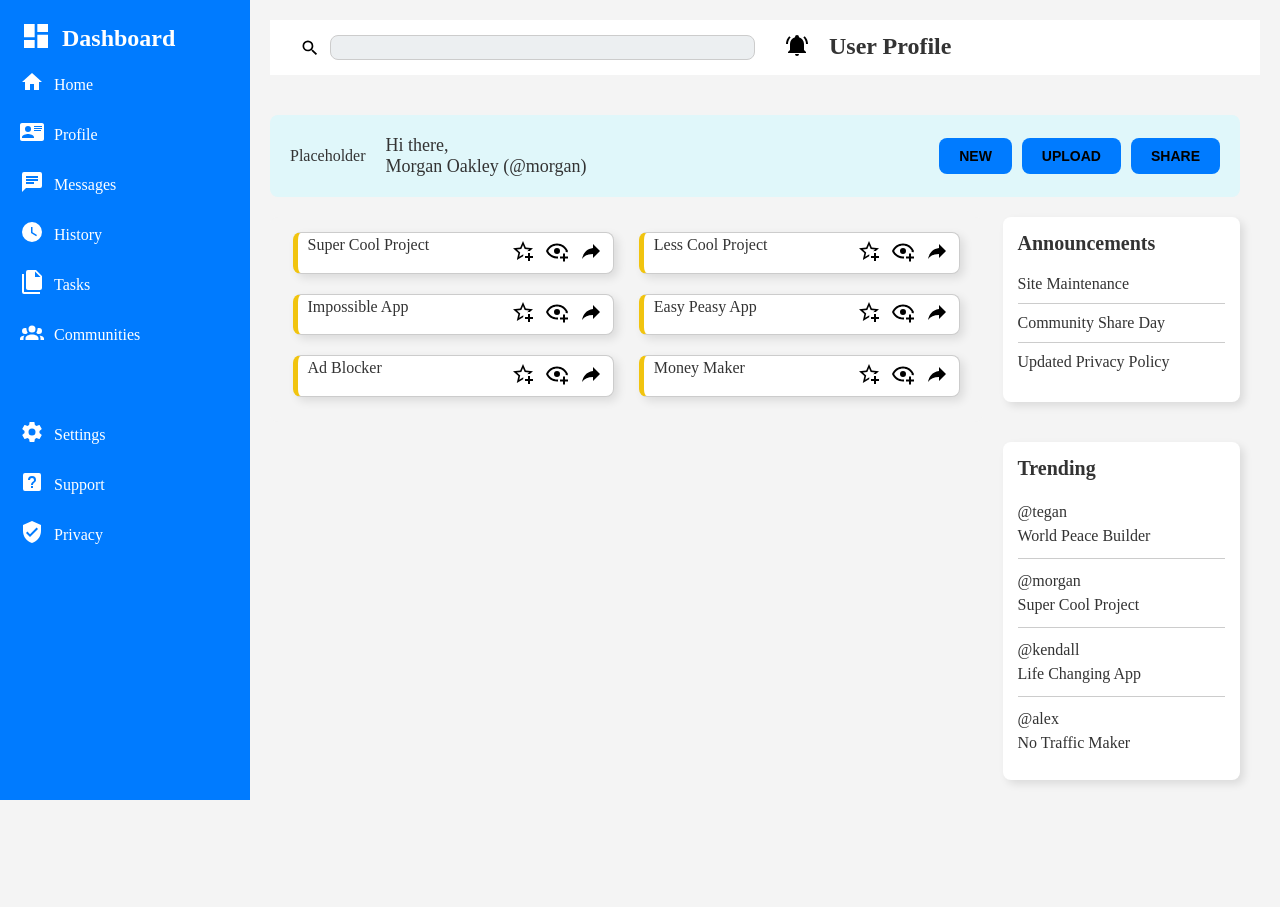
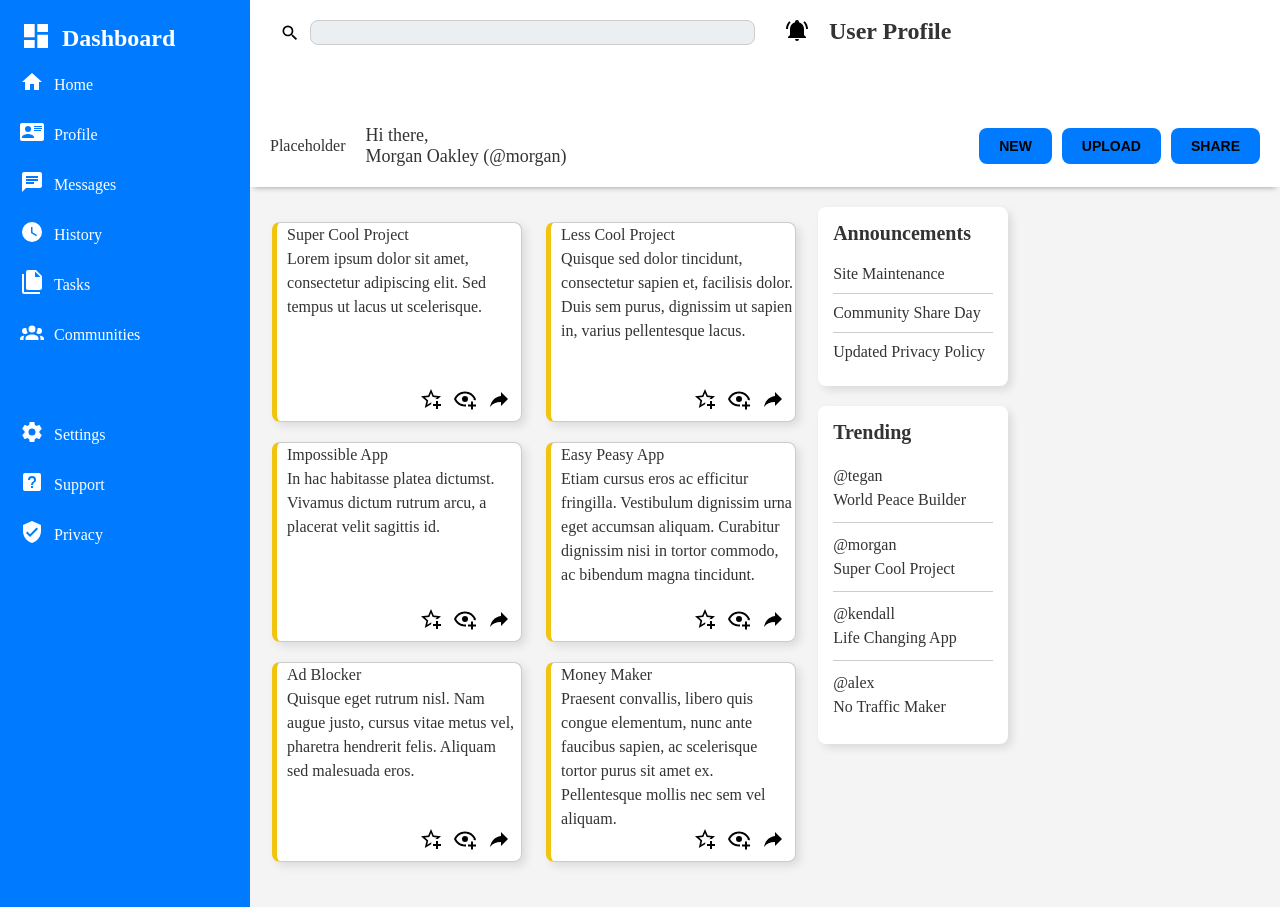
Before and after one commit to gp2856/odin-project_admin-dashboard, a plain HTML site: page index.html in a window 1280 px wide. Before the commit the page ends 800 px from the top, so only its background shows below. Drawn offline with Linux system fonts and the light colour scheme.

Commit message:
Did some major overhaul to the overall layout of the page.  Things are looking much more like they are supposed to now

```diff
--- a/index.html
+++ b/index.html
@@ -27,6 +27,7 @@
 
         <!-- Main Content Area-->
             <div class="main-content">
+                <div class="header-wrapper">
                     <header class="header">
                         <div class="search-bar">
                             <svg xmlns="http://www.w3.org/2000/svg" viewBox="0 0 24 24" style="width: 20px; height: 20px;"><title>magnify</title><path d="M9.5,3A6.5,6.5 0 0,1 16,9.5C16,11.11 15.41,12.59 14.44,13.73L14.71,14H15.5L20.5,19L19,20.5L14,15.5V14.71L13.73,14.44C12.59,15.41 11.11,16 9.5,16A6.5,6.5 0 0,1 3,9.5A6.5,6.5 0 0,1 9.5,3M9.5,5C7,5 5,7 5,9.5C5,12 7,14 9.5,14C12,14 14,12 14,9.5C14,7 12,5 9.5,5Z" /></svg>
@@ -52,12 +53,17 @@
                             <button class="share-button">Share</button>
                         </div>
                     </div>
+                </div>
 
             <!-- Main Dashboard Content -->
                 <!-- Projects Section -->
+                 <div class="content-wrapper">
                  <div class="projects-section">
                     <div class="project-card">
-                        Super Cool Project
+                        <div class="project-card-header">Super Cool Project</div>
+                        <div class="project-card-description">
+                            Lorem ipsum dolor sit amet, consectetur adipiscing elit. Sed tempus ut lacus ut scelerisque.
+                        </div>
                         <div class="icons-container">
                             <svg xmlns="http://www.w3.org/2000/svg" viewBox="0 0 24 24"><title>star-plus-outline</title><path d="M5.8 21L7.4 14L2 9.2L9.2 8.6L12 2L14.8 8.6L22 9.2L18.8 12H18C17.3 12 16.6 12.1 15.9 12.4L18.1 10.5L13.7 10.1L12 6.1L10.3 10.1L5.9 10.5L9.2 13.4L8.2 17.7L12 15.4L12.5 15.7C12.3 16.2 12.1 16.8 12.1 17.3L5.8 21M17 14V17H14V19H17V22H19V19H22V17H19V14H17Z" /></svg>
                             <svg xmlns="http://www.w3.org/2000/svg" viewBox="0 0 24 24"><title>eye-plus-outline</title><path d="M12,4.5C7,4.5 2.73,7.61 1,12C2.73,16.39 7,19.5 12,19.5C12.36,19.5 12.72,19.5 13.08,19.45C13.03,19.13 13,18.82 13,18.5C13,18.14 13.04,17.78 13.1,17.42C12.74,17.46 12.37,17.5 12,17.5C8.24,17.5 4.83,15.36 3.18,12C4.83,8.64 8.24,6.5 12,6.5C15.76,6.5 19.17,8.64 20.82,12C20.7,12.24 20.56,12.45 20.43,12.68C21.09,12.84 21.72,13.11 22.29,13.5C22.56,13 22.8,12.5 23,12C21.27,7.61 17,4.5 12,4.5M12,9A3,3 0 0,0 9,12A3,3 0 0,0 12,15A3,3 0 0,0 15,12A3,3 0 0,0 12,9M18,14.5V17.5H15V19.5H18V22.5H20V19.5H23V17.5H20V14.5H18Z" /></svg>
@@ -65,7 +71,10 @@
                         </div>
                     </div>
                     <div class="project-card">
-                        Less Cool Project
+                        <div class="project-card-header">Less Cool Project</div>
+                        <div class="project-card-description">
+                            Quisque sed dolor tincidunt, consectetur sapien et, facilisis dolor. Duis sem purus, dignissim ut sapien in, varius pellentesque lacus.
+                        </div>
                         <div class="icons-container">
                             <svg xmlns="http://www.w3.org/2000/svg" viewBox="0 0 24 24"><title>star-plus-outline</title><path d="M5.8 21L7.4 14L2 9.2L9.2 8.6L12 2L14.8 8.6L22 9.2L18.8 12H18C17.3 12 16.6 12.1 15.9 12.4L18.1 10.5L13.7 10.1L12 6.1L10.3 10.1L5.9 10.5L9.2 13.4L8.2 17.7L12 15.4L12.5 15.7C12.3 16.2 12.1 16.8 12.1 17.3L5.8 21M17 14V17H14V19H17V22H19V19H22V17H19V14H17Z" /></svg>
                             <svg xmlns="http://www.w3.org/2000/svg" viewBox="0 0 24 24"><title>eye-plus-outline</title><path d="M12,4.5C7,4.5 2.73,7.61 1,12C2.73,16.39 7,19.5 12,19.5C12.36,19.5 12.72,19.5 13.08,19.45C13.03,19.13 13,18.82 13,18.5C13,18.14 13.04,17.78 13.1,17.42C12.74,17.46 12.37,17.5 12,17.5C8.24,17.5 4.83,15.36 3.18,12C4.83,8.64 8.24,6.5 12,6.5C15.76,6.5 19.17,8.64 20.82,12C20.7,12.24 20.56,12.45 20.43,12.68C21.09,12.84 21.72,13.11 22.29,13.5C22.56,13 22.8,12.5 23,12C21.27,7.61 17,4.5 12,4.5M12,9A3,3 0 0,0 9,12A3,3 0 0,0 12,15A3,3 0 0,0 15,12A3,3 0 0,0 12,9M18,14.5V17.5H15V19.5H18V22.5H20V19.5H23V17.5H20V14.5H18Z" /></svg>
@@ -73,7 +82,10 @@
                         </div>
                     </div>
                     <div class="project-card">
-                        Impossible App
+                        <div class="project-card-header">Impossible App</div>
+                        <div class="project-card-description">
+                            In hac habitasse platea dictumst. Vivamus dictum rutrum arcu, a placerat velit sagittis id.
+                        </div>
                         <div class="icons-container">
                             <svg xmlns="http://www.w3.org/2000/svg" viewBox="0 0 24 24"><title>star-plus-outline</title><path d="M5.8 21L7.4 14L2 9.2L9.2 8.6L12 2L14.8 8.6L22 9.2L18.8 12H18C17.3 12 16.6 12.1 15.9 12.4L18.1 10.5L13.7 10.1L12 6.1L10.3 10.1L5.9 10.5L9.2 13.4L8.2 17.7L12 15.4L12.5 15.7C12.3 16.2 12.1 16.8 12.1 17.3L5.8 21M17 14V17H14V19H17V22H19V19H22V17H19V14H17Z" /></svg>
                             <svg xmlns="http://www.w3.org/2000/svg" viewBox="0 0 24 24"><title>eye-plus-outline</title><path d="M12,4.5C7,4.5 2.73,7.61 1,12C2.73,16.39 7,19.5 12,19.5C12.36,19.5 12.72,19.5 13.08,19.45C13.03,19.13 13,18.82 13,18.5C13,18.14 13.04,17.78 13.1,17.42C12.74,17.46 12.37,17.5 12,17.5C8.24,17.5 4.83,15.36 3.18,12C4.83,8.64 8.24,6.5 12,6.5C15.76,6.5 19.17,8.64 20.82,12C20.7,12.24 20.56,12.45 20.43,12.68C21.09,12.84 21.72,13.11 22.29,13.5C22.56,13 22.8,12.5 23,12C21.27,7.61 17,4.5 12,4.5M12,9A3,3 0 0,0 9,12A3,3 0 0,0 12,15A3,3 0 0,0 15,12A3,3 0 0,0 12,9M18,14.5V17.5H15V19.5H18V22.5H20V19.5H23V17.5H20V14.5H18Z" /></svg>
@@ -81,7 +93,10 @@
                         </div>
                     </div>
                     <div class="project-card">
-                        Easy Peasy App
+                        <div class="project-card-header">Easy Peasy App</div>
+                        <div class="project-card-description">
+                            Etiam cursus eros ac efficitur fringilla. Vestibulum dignissim urna eget accumsan aliquam. Curabitur dignissim nisi in tortor commodo, ac bibendum magna tincidunt.
+                        </div>
                         <div class="icons-container">
                             <svg xmlns="http://www.w3.org/2000/svg" viewBox="0 0 24 24"><title>star-plus-outline</title><path d="M5.8 21L7.4 14L2 9.2L9.2 8.6L12 2L14.8 8.6L22 9.2L18.8 12H18C17.3 12 16.6 12.1 15.9 12.4L18.1 10.5L13.7 10.1L12 6.1L10.3 10.1L5.9 10.5L9.2 13.4L8.2 17.7L12 15.4L12.5 15.7C12.3 16.2 12.1 16.8 12.1 17.3L5.8 21M17 14V17H14V19H17V22H19V19H22V17H19V14H17Z" /></svg>
                             <svg xmlns="http://www.w3.org/2000/svg" viewBox="0 0 24 24"><title>eye-plus-outline</title><path d="M12,4.5C7,4.5 2.73,7.61 1,12C2.73,16.39 7,19.5 12,19.5C12.36,19.5 12.72,19.5 13.08,19.45C13.03,19.13 13,18.82 13,18.5C13,18.14 13.04,17.78 13.1,17.42C12.74,17.46 12.37,17.5 12,17.5C8.24,17.5 4.83,15.36 3.18,12C4.83,8.64 8.24,6.5 12,6.5C15.76,6.5 19.17,8.64 20.82,12C20.7,12.24 20.56,12.45 20.43,12.68C21.09,12.84 21.72,13.11 22.29,13.5C22.56,13 22.8,12.5 23,12C21.27,7.61 17,4.5 12,4.5M12,9A3,3 0 0,0 9,12A3,3 0 0,0 12,15A3,3 0 0,0 15,12A3,3 0 0,0 12,9M18,14.5V17.5H15V19.5H18V22.5H20V19.5H23V17.5H20V14.5H18Z" /></svg>
@@ -89,7 +104,10 @@
                         </div>
                     </div>
                     <div class="project-card">
-                        Ad Blocker
+                        <div class="project-card-header">Ad Blocker</div>
+                        <div class="project-card-description">
+                            Quisque eget rutrum nisl. Nam augue justo, cursus vitae metus vel, pharetra hendrerit felis. Aliquam sed malesuada eros.
+                        </div>
                         <div class="icons-container">
                             <svg xmlns="http://www.w3.org/2000/svg" viewBox="0 0 24 24"><title>star-plus-outline</title><path d="M5.8 21L7.4 14L2 9.2L9.2 8.6L12 2L14.8 8.6L22 9.2L18.8 12H18C17.3 12 16.6 12.1 15.9 12.4L18.1 10.5L13.7 10.1L12 6.1L10.3 10.1L5.9 10.5L9.2 13.4L8.2 17.7L12 15.4L12.5 15.7C12.3 16.2 12.1 16.8 12.1 17.3L5.8 21M17 14V17H14V19H17V22H19V19H22V17H19V14H17Z" /></svg>
                             <svg xmlns="http://www.w3.org/2000/svg" viewBox="0 0 24 24"><title>eye-plus-outline</title><path d="M12,4.5C7,4.5 2.73,7.61 1,12C2.73,16.39 7,19.5 12,19.5C12.36,19.5 12.72,19.5 13.08,19.45C13.03,19.13 13,18.82 13,18.5C13,18.14 13.04,17.78 13.1,17.42C12.74,17.46 12.37,17.5 12,17.5C8.24,17.5 4.83,15.36 3.18,12C4.83,8.64 8.24,6.5 12,6.5C15.76,6.5 19.17,8.64 20.82,12C20.7,12.24 20.56,12.45 20.43,12.68C21.09,12.84 21.72,13.11 22.29,13.5C22.56,13 22.8,12.5 23,12C21.27,7.61 17,4.5 12,4.5M12,9A3,3 0 0,0 9,12A3,3 0 0,0 12,15A3,3 0 0,0 15,12A3,3 0 0,0 12,9M18,14.5V17.5H15V19.5H18V22.5H20V19.5H23V17.5H20V14.5H18Z" /></svg>
@@ -97,7 +115,10 @@
                         </div>
                     </div>
                     <div class="project-card">
-                        Money Maker
+                        <div class="project-card-header">Money Maker</div>
+                        <div class="project-card-description">
+                           Praesent convallis, libero quis congue elementum, nunc ante faucibus sapien, ac scelerisque tortor purus sit amet ex. Pellentesque mollis nec sem vel aliquam.
+                        </div>
                         <div class="icons-container">
                             <svg xmlns="http://www.w3.org/2000/svg" viewBox="0 0 24 24"><title>star-plus-outline</title><path d="M5.8 21L7.4 14L2 9.2L9.2 8.6L12 2L14.8 8.6L22 9.2L18.8 12H18C17.3 12 16.6 12.1 15.9 12.4L18.1 10.5L13.7 10.1L12 6.1L10.3 10.1L5.9 10.5L9.2 13.4L8.2 17.7L12 15.4L12.5 15.7C12.3 16.2 12.1 16.8 12.1 17.3L5.8 21M17 14V17H14V19H17V22H19V19H22V17H19V14H17Z" /></svg>
                             <svg xmlns="http://www.w3.org/2000/svg" viewBox="0 0 24 24"><title>eye-plus-outline</title><path d="M12,4.5C7,4.5 2.73,7.61 1,12C2.73,16.39 7,19.5 12,19.5C12.36,19.5 12.72,19.5 13.08,19.45C13.03,19.13 13,18.82 13,18.5C13,18.14 13.04,17.78 13.1,17.42C12.74,17.46 12.37,17.5 12,17.5C8.24,17.5 4.83,15.36 3.18,12C4.83,8.64 8.24,6.5 12,6.5C15.76,6.5 19.17,8.64 20.82,12C20.7,12.24 20.56,12.45 20.43,12.68C21.09,12.84 21.72,13.11 22.29,13.5C22.56,13 22.8,12.5 23,12C21.27,7.61 17,4.5 12,4.5M12,9A3,3 0 0,0 9,12A3,3 0 0,0 12,15A3,3 0 0,0 15,12A3,3 0 0,0 12,9M18,14.5V17.5H15V19.5H18V22.5H20V19.5H23V17.5H20V14.5H18Z" /></svg>
@@ -105,7 +126,7 @@
                         </div>
                     </div>
                 </div>
-
+                <div class="annoucements-trending-container">
                     <!-- Announcments section -->
                     <div class="announcements-section">
                         <h2>Announcements</h2>
@@ -129,5 +150,7 @@
                 </div>
         </div>
                 </div>
+        </div>
+    </div>
 </body>
 </html>
--- a/styles.css
+++ b/styles.css
@@ -47,7 +47,6 @@ body {
     margin: 10px 0;
 }
 .main-content {
-    padding: 20px;
     display: grid;
     background-color: #f4f4f4;
     grid-template-columns: 3fr 1fr;
@@ -57,13 +56,12 @@ body {
 
 
 .header {
-    background-color: #fff;
     padding: 15px 20px;
+    margin: 0;
     margin-bottom: 20px;
     display: flex;
     justify-content: flex-start;
     align-items: center;
-    padding: 10px 20px;
     grid-column: 1 / span 3;
     grid-row: 1;
     width: 100%;
@@ -76,9 +74,7 @@ body {
     gap: 20px;
     align-items: center;
     padding: 20px;
-    background-color: #e0f7fa;
     border-radius: 8px;
-    grid-column: 1 / 3;
 }
 
 .avatar {
@@ -104,7 +100,6 @@ body {
     padding: 15px;
     border-radius: 8px;
     grid-column: 1;
-    grid-row: 3;
     display: flex;
     justify-content: space-around;
     gap: 10px;
@@ -118,9 +113,16 @@ body {
     border-radius: 8px;
     padding-left: 10px;
     flex: 0 1 calc(50% - 20px); /* forces two cards per row */
+    min-width: 250px;
+    max-width: 400px;
+    min-height: 200px;
+    max-height: 380px;
     margin-bottom: 10px;
     position: relative;
     box-shadow: 4px 4px 10px rgba(0, 0, 0, 0.1);
+    display: flex;
+    flex-direction: column;
+    overflow: hidden;
 }
 
 .icons-container svg {
@@ -136,29 +138,34 @@ body {
     gap: 10px;
 }
 .announcements-section {
+    align-self: start;
+    display: inline-block;
     background-color: #fbe9e7;
     padding: 15px;
     margin-bottom: 20px;
     border-radius: 8px;
-    grid-column: 2;
-    grid-row: 3;
 }
 
 .trending-section {
     background-color: #f3e5f5;
     padding: 15px;
     border-radius: 8px;
+}
+
+.announcements-trending-container {
+    gap: 20px;
     grid-column: 2;
-    grid-row: 4;
 }
 
 .announcements-section, .trending-section {
     display: flex;
+    flex: 1 1 auto;
     flex-direction: column;
     gap: 10px;
     padding: 15px;
     background-color: #fff;
     border-radius: 8px;
+    overflow: hidden;
     box-shadow: 4px 4px 8px rgba(0, 0, 0, 0.1);
 }
 
@@ -263,3 +270,27 @@ button {
     width: 24px;
     margin-right: 10px;
 }
+
+.header-wrapper {
+    display: grid;
+    grid-column: 1 / 3;
+    grid-row: 1;
+    grid-template-columns: auto auto;
+    grid-template-rows: auto auto;
+    row-gap: 0px;
+    background-color: #fff;
+    box-shadow: 0 4px 6px -4px rgba(0, 0, 0, 0.4);
+}
+
+.content-wrapper {
+    display: grid;
+    grid-column: 1 / 2;
+    grid-row: 2;
+    grid-template-columns: 3fr 1fr;
+}
+
+.header-wrapper {
+    display: flex;
+    flex-direction: column;
+    gap: 20px;
+}
```
Lines whose indentation alone changed are shown as unchanged.
